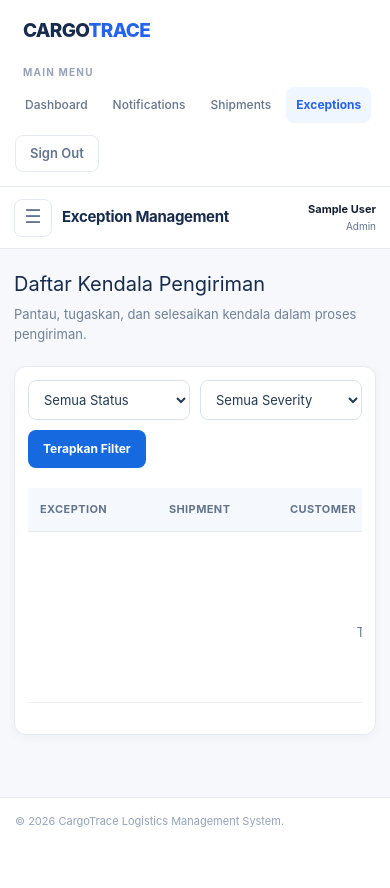
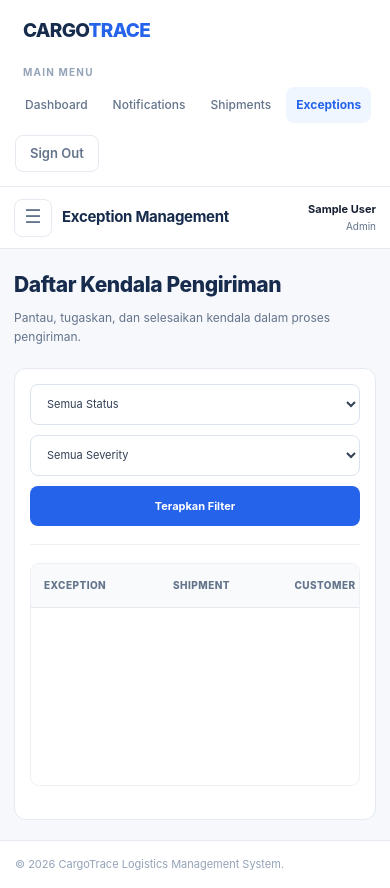
Before and after one commit to zackyrsaragihunimal-oss/CargoTrace, a Laravel app: page /exceptions in a window 390 px wide. Before the commit the page ends 827 px from the top, so only its background shows below. Run offline with Laravel 12, Linux system fonts and the light colour scheme; the visitor is signed in with stand-in values (Sample User, id 1); data that the repository does not hold is empty; style sheets or scripts are compiled from the project's sources.

Commit message:
feat: redesign exception management interface

```diff
--- a/resources/views/exceptions/index.blade.php
+++ b/resources/views/exceptions/index.blade.php
@@ -18,197 +18,351 @@
 @section('content')
 
 <style>
-    .exception-page { color: #172b4d; }
+    .exception-page {
+        width: 100%;
+        color: #172033;
+    }
 
     .exception-heading {
         display: flex;
         justify-content: space-between;
         align-items: center;
         flex-wrap: wrap;
-        gap: 12px;
+        gap: 14px;
         margin-bottom: 22px;
     }
 
     .exception-heading h2 {
-        font-size: 23px;
-        margin-bottom: 6px;
+        margin: 0 0 7px;
+        color: #172b4d;
+        font-size: 24px;
+        font-weight: 800;
+        letter-spacing: -.4px;
     }
 
     .exception-heading p {
-        color: #718096;
-        font-size: 13px;
+        margin: 0;
+        color: #64748b;
+        font-size: 12px;
+        line-height: 1.6;
     }
 
     .exception-panel {
-        background: white;
-        border: 1px solid #e5eaf2;
+        padding: 22px;
+        border: 1px solid #e5eaf1;
         border-radius: 12px;
-        padding: 20px;
-        box-shadow: 0 3px 12px rgba(20, 45, 80, .04);
+        background: #fff;
     }
 
     .exception-filters {
         display: flex;
+        align-items: center;
         flex-wrap: wrap;
         gap: 10px;
-        margin-bottom: 20px;
+        padding-bottom: 18px;
+        margin-bottom: 18px;
+        border-bottom: 1px solid #edf0f5;
     }
 
     .exception-filters select,
     .exception-form select,
     .exception-form textarea {
-        min-height: 40px;
-        padding: 9px 11px;
+        box-sizing: border-box;
+        width: 100%;
+        min-height: 41px;
+        padding: 10px 12px;
         border: 1px solid #dce3ed;
         border-radius: 8px;
-        background: white;
-        color: #243b53;
-        font-size: 13px;
-        width: 100%;
+        outline: none;
+        background: #fff;
+        color: #334155;
+        font-family: inherit;
+        font-size: 11px;
+        transition: border-color .2s ease, box-shadow .2s ease;
     }
 
     .exception-filters select {
         width: auto;
-        min-width: 160px;
+        min-width: 165px;
+    }
+
+    .exception-filters select:focus,
+    .exception-form select:focus,
+    .exception-form textarea:focus {
+        border-color: #60a5fa;
+        box-shadow: 0 0 0 3px rgba(37, 99, 235, .09);
     }
 
     .exception-filters button,
     .exception-btn {
-        border: 0;
+        display: inline-flex;
+        align-items: center;
+        justify-content: center;
+        min-height: 40px;
+        padding: 9px 15px;
+        border: 1px solid transparent;
         border-radius: 8px;
-        padding: 10px 15px;
-        background: #1769e0;
-        color: white;
-        font-size: 12px;
-        font-weight: 700;
+        background: #2563eb;
+        color: #fff;
+        font-family: inherit;
+        font-size: 11px;
+        font-weight: 750;
+        text-decoration: none;
         cursor: pointer;
-        text-decoration: none;
-        display: inline-block;
+        transition: background .2s ease;
+    }
+
+    .exception-filters button:hover,
+    .exception-btn:hover {
+        background: #1d4ed8;
     }
 
     .exception-filters a {
         display: inline-flex;
         align-items: center;
-        padding: 9px;
+        justify-content: center;
+        min-height: 38px;
+        padding: 8px 12px;
+        border: 1px solid #e5eaf1;
+        border-radius: 8px;
+        background: #fff;
         color: #64748b;
+        font-size: 11px;
+        font-weight: 650;
         text-decoration: none;
-        font-size: 13px;
     }
 
-    .exception-table-wrap { overflow-x: auto; }
+    .exception-filters a:hover {
+        background: #f8fafc;
+        color: #334155;
+    }
+
+    .exception-table-wrap {
+        width: 100%;
+        overflow-x: auto;
+        border: 1px solid #edf0f5;
+        border-radius: 9px;
+    }
 
     .exception-table {
         width: 100%;
         min-width: 1050px;
-        border-collapse: collapse;
+        border-collapse: separate;
+        border-spacing: 0;
     }
 
     .exception-table th {
-        padding: 13px 12px;
-        background: #f5f8fc;
+        padding: 14px 13px;
+        border-bottom: 1px solid #e5eaf1;
+        background: #f8fafc;
         color: #64748b;
         text-align: left;
-        font-size: 11px;
+        font-size: 10px;
+        font-weight: 800;
+        letter-spacing: .45px;
         text-transform: uppercase;
-        letter-spacing: .4px;
-        border-bottom: 1px solid #e7edf5;
+        white-space: nowrap;
     }
 
     .exception-table td {
-        padding: 15px 12px;
-        border-bottom: 1px solid #edf1f6;
+        padding: 15px 13px;
+        border-bottom: 1px solid #edf0f5;
         vertical-align: top;
-        font-size: 13px;
         color: #334155;
+        font-size: 11px;
+        line-height: 1.6;
+    }
+
+    .exception-table tbody tr:last-child td {
+        border-bottom: 0;
+    }
+
+    .exception-table tbody tr:hover td {
+        background: #fbfdff;
     }
 
     .exception-code {
-        color: #1769e0;
-        font-weight: 700;
+        color: #2563eb;
+        font-weight: 750;
+        text-decoration: none;
+    }
+
+    .exception-code:hover {
+        color: #1d4ed8;
+        text-decoration: underline;
     }
 
     .exception-muted {
         display: block;
-        color: #8492a6;
-        font-size: 11px;
         margin-top: 5px;
+        color: #94a3b8;
+        font-size: 10px;
+        line-height: 1.5;
     }
 
     .exception-badge {
-        display: inline-block;
+        display: inline-flex;
+        align-items: center;
+        justify-content: center;
         padding: 5px 9px;
         border-radius: 20px;
-        font-size: 10px;
-        font-weight: 700;
+        font-size: 9px;
+        font-weight: 800;
+        letter-spacing: .2px;
         white-space: nowrap;
     }
 
-    .severity-low { background: #dcfce7; color: #166534; }
-    .severity-medium { background: #fef3c7; color: #92400e; }
-    .severity-high { background: #ffedd5; color: #c2410c; }
-    .severity-critical { background: #fee2e2; color: #b91c1c; }
+    .severity-low {
+        background: #dcfce7;
+        color: #166534;
+    }
 
-    .status-open { background: #dbeafe; color: #1d4ed8; }
-    .status-in-progress { background: #fef3c7; color: #92400e; }
-    .status-resolved { background: #dcfce7; color: #166534; }
+    .severity-medium {
+        background: #fef3c7;
+        color: #92400e;
+    }
+
+    .severity-high {
+        background: #ffedd5;
+        color: #c2410c;
+    }
+
+    .severity-critical {
+        background: #fee2e2;
+        color: #b91c1c;
+    }
+
+    .status-open {
+        background: #dbeafe;
+        color: #1d4ed8;
+    }
+
+    .status-in-progress {
+        background: #fef3c7;
+        color: #92400e;
+    }
+
+    .status-resolved {
+        background: #dcfce7;
+        color: #166534;
+    }
 
     .exception-form {
         display: flex;
+        min-width: 175px;
         flex-direction: column;
         gap: 8px;
-        min-width: 175px;
     }
 
     .exception-form label {
-        color: #64748b;
-        font-size: 11px;
-        font-weight: 700;
+        margin-top: 3px;
+        color: #475569;
+        font-size: 10px;
+        font-weight: 750;
     }
 
     .exception-form textarea {
-        min-height: 65px;
+        min-height: 75px;
         resize: vertical;
+        line-height: 1.5;
     }
 
-    .exception-form .exception-btn { align-self: flex-start; }
+    .exception-form textarea::placeholder {
+        color: #a0aabc;
+    }
+
+    .exception-form .exception-btn {
+        align-self: flex-start;
+    }
 
     .exception-success {
-        padding: 12px 15px;
+        padding: 13px 16px;
         margin-bottom: 16px;
-        border-radius: 8px;
-        background: #dcfce7;
+        border: 1px solid #bbf7d0;
+        border-radius: 9px;
+        background: #f0fdf4;
         color: #166534;
-        font-size: 13px;
+        font-size: 11px;
+        line-height: 1.6;
     }
 
     .exception-error {
-        padding: 12px 15px;
+        padding: 13px 16px;
         margin-bottom: 16px;
-        border-radius: 8px;
-        background: #fee2e2;
-        color: #991b1b;
-        font-size: 13px;
+        border: 1px solid #fecaca;
+        border-radius: 9px;
+        background: #fef2f2;
+        color: #b91c1c;
+        font-size: 11px;
+        line-height: 1.7;
+    }
+
+    .exception-error ul {
+        margin: 7px 0 0 18px;
+        padding: 0;
     }
 
     .exception-empty {
-        padding: 45px 20px;
+        padding: 48px 20px;
+        color: #94a3b8;
         text-align: center;
-        color: #718096;
+        font-size: 11px;
+        line-height: 1.7;
     }
 
     .exception-empty strong {
         display: block;
+        margin-bottom: 7px;
         color: #334155;
-        margin-bottom: 7px;
-        font-size: 16px;
+        font-size: 15px;
+        font-weight: 750;
     }
 
-    .exception-pagination { padding-top: 18px; }
+    .exception-pagination {
+        padding-top: 18px;
+    }
 
-    @media (max-width: 600px) {
-        .exception-panel { padding: 13px; }
-        .exception-heading h2 { font-size: 20px; }
-        .exception-filters select { flex: 1; }
+    .exception-pagination nav {
+        display: flex;
+        justify-content: space-between;
+        align-items: center;
+        flex-wrap: wrap;
+        gap: 12px;
+    }
+
+    @media (max-width: 700px) {
+        .exception-heading h2 {
+            font-size: 21px;
+        }
+
+        .exception-panel {
+            padding: 15px;
+        }
+
+        .exception-filters {
+            align-items: stretch;
+        }
+
+        .exception-filters select {
+            flex: 1 1 100%;
+            width: 100%;
+        }
+
+        .exception-filters button,
+        .exception-filters a {
+            flex: 1;
+        }
+    }
+
+    @media (prefers-reduced-motion: reduce) {
+        .exception-filters select,
+        .exception-form select,
+        .exception-form textarea,
+        .exception-filters button,
+        .exception-btn,
+        .exception-filters a {
+            transition: none;
+        }
     }
 </style>
 
```
